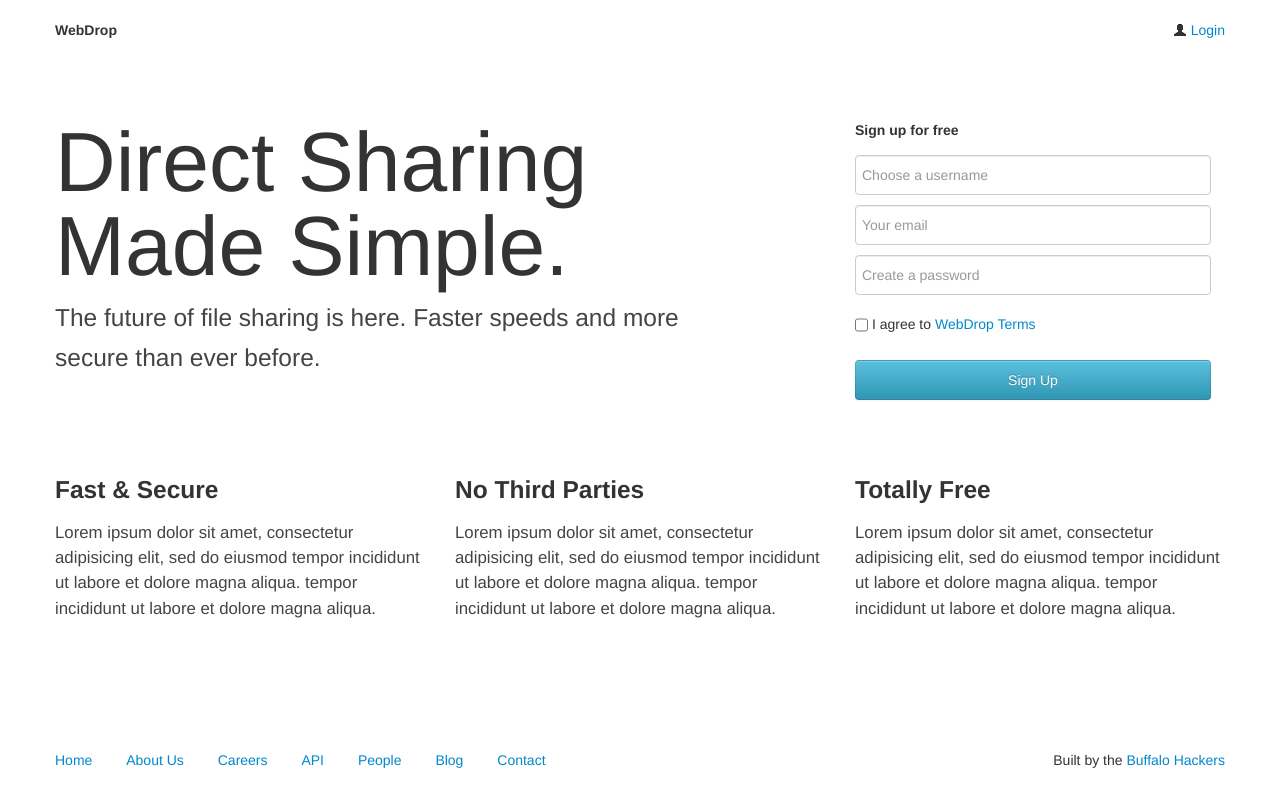
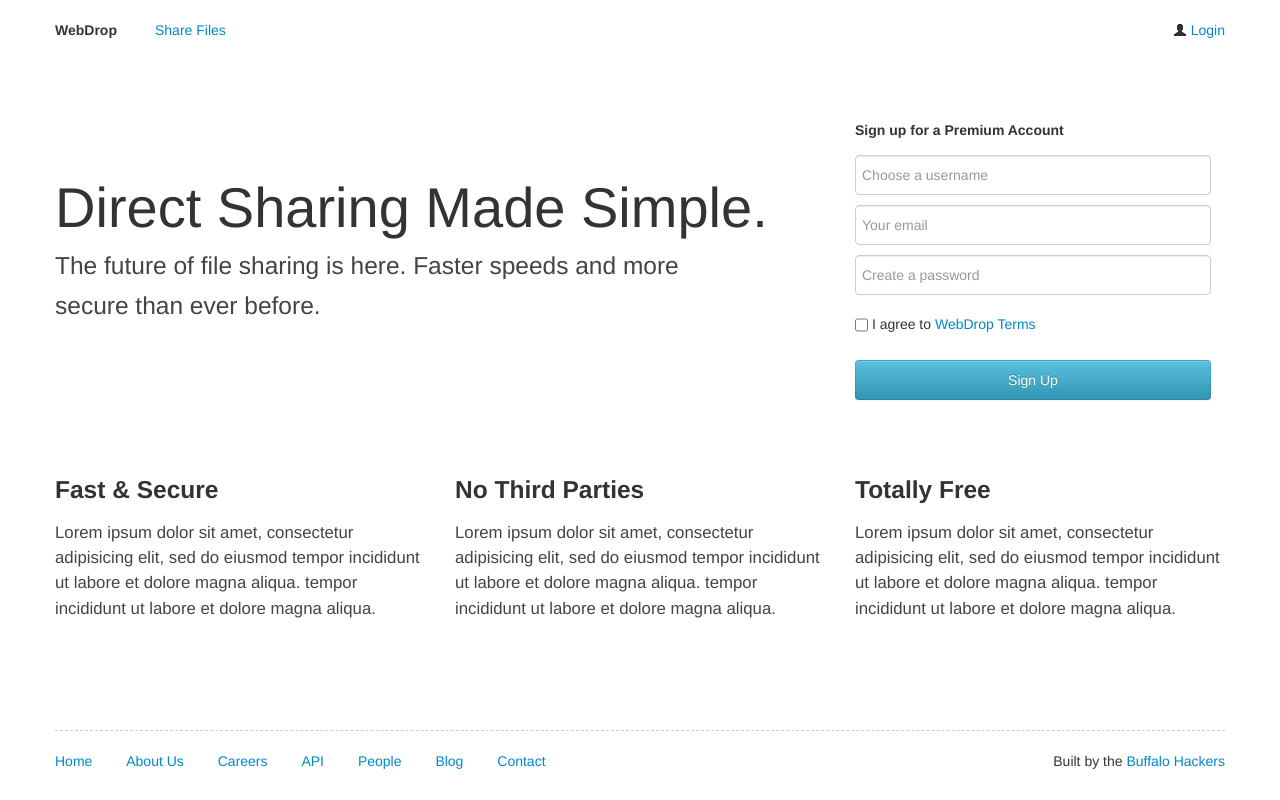
Before and after one commit to buffalohackers/WebDrop, a Flask app: page / in a window 1280 px wide. Run offline with Flask 2, Linux system fonts and the light colour scheme; some libraries are stand-ins or nearby versions.

Commit message:
made it look more pretty!

```diff
--- a/static/css/styles.css
+++ b/static/css/styles.css
@@ -7,6 +7,11 @@
 					Gabe Holodak;
 	@DATE: 6 April 2013;
 */
+
+
+body {
+	overflow: hidden;
+}
 
 .slogan {
 	text-align: center;
@@ -31,7 +36,7 @@
 }
 
 .message h1 {
-	font-size: 6em;
+	font-size: 4em;
 	line-height: 1em;
 	font-weight: normal;
 }
@@ -64,13 +69,28 @@
 	margin-left: 0;
 }
 
-.footer {
-	height:50px;
+.footer .container{
+	padding-top: 20px;
+	border-top: 1px dashed #ccc;
 }
 
 .wrapper {
 	min-height: 100%;
 	height: auto !important;
 	height: 100%;
-	margin: 0 auto -50px;
+	margin: 0 auto -70px
 }
+
+.message button {
+	margin-left: 0px;
+	height: 60px;
+	font-size: 2em;
+}
+
+.message {
+	margin-top: 70px;
+}
+
+.start {
+	margin-top: 30px;
+}
--- a/templates/splash.html
+++ b/templates/splash.html
@@ -20,8 +20,11 @@
 <div class="top-login">
     <div class="container">
         <div class="row">
-            <div class="span10">
+            <div class="span1">
                 <p><strong>WebDrop</strong></p>
+            </div>
+            <div class="span9">
+                <a href="/upload">Share Files</a>
             </div>
             <div class="span2">
                 <p class="pull-right"><i class="icon-user"></i> <a href="#">Login</a> </p>
@@ -35,12 +38,12 @@
         <div class="row">
             <div class="span8">
                 <div class="message">
-                    <h1>Direct Sharing<br> Made Simple.</h1>
+                    <h1>Direct Sharing Made Simple.</h1>
                     <h3>The future of file sharing is here. Faster speeds and more<br> secure than ever before.</h3>
                 </div>
             </div>
             <div class="span4">
-                <h5>Sign up for free</h5>
+                <h5>Sign up for a Premium Account</h5>
 
                 <div class="sign-up">
                     <form>
```
